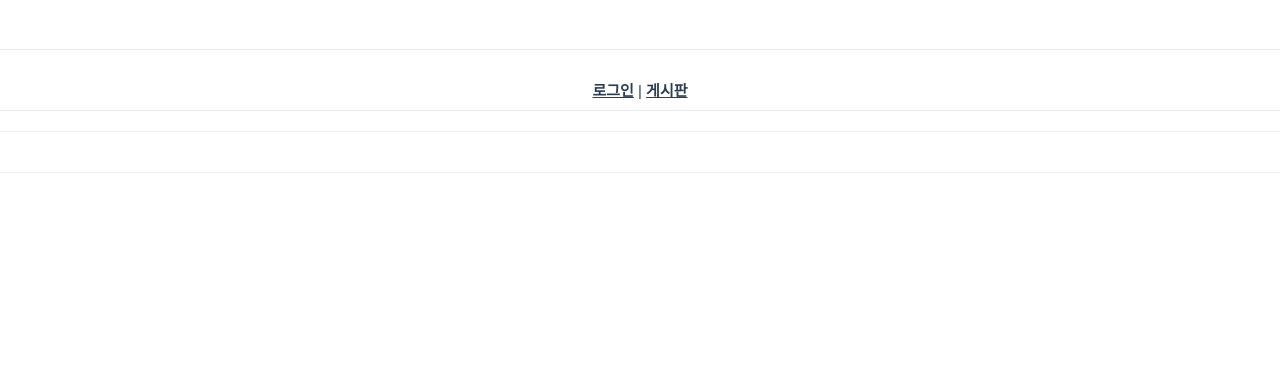
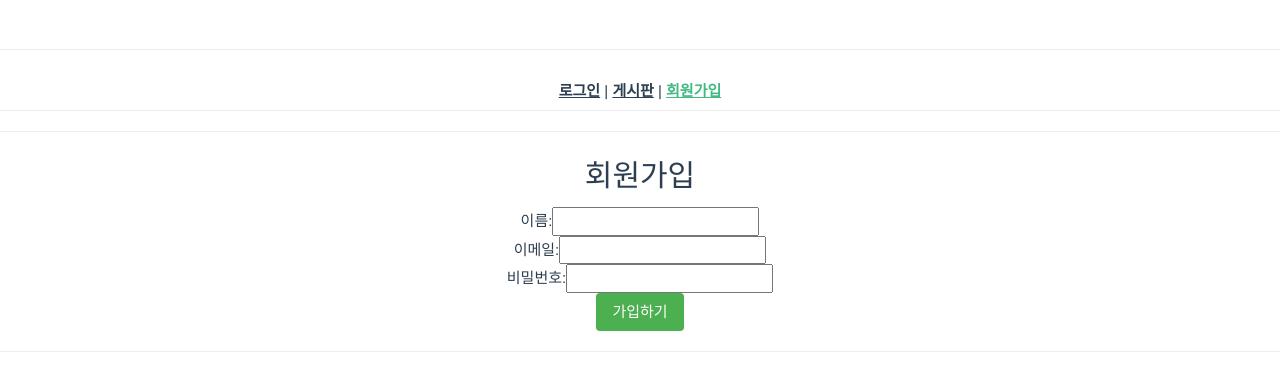
Before and after one commit to digeuthi/AssignFront, a Vue app: page /signUp in a window 1280 px wide. Before the commit this address had no page. Shown: the top 370 px of the page. Built offline with nearby package versions, Linux system fonts and the light colour scheme.

Commit message:
signUp page basic

```diff
--- a/src/components/HeaderComponent.vue
+++ b/src/components/HeaderComponent.vue
@@ -5,7 +5,8 @@
       <!-- <router-link to="/">Home</router-link> |
       <router-link to="/about">About</router-link> | -->
       <router-link to="/login">로그인</router-link> |
-      <router-link to="/board/list">게시판</router-link>
+      <router-link to="/board/list">게시판</router-link> |
+      <router-link to="/signup">회원가입</router-link>
     </div>
   </header>
   <hr/>
--- a/src/router/index.js
+++ b/src/router/index.js
@@ -4,6 +4,7 @@ import BoardList from '@/views/board/BoardList.vue'
 import BoardDetail from '@/views/board/BoardDetail.vue'
 import BoardWrite from '@/views/board/BoardWrite.vue'
 import LoginForm from "@/views/common/LoginForm.vue"
+import SignUpForm from "@/views/common/SignUpForm.vue"
 
 const routes = [
   {
@@ -15,6 +16,11 @@ const routes = [
     path: '/login',
     name: 'Login',
     component: LoginForm  //로그인 컴포넌트 추가
+  },
+  {
+    path: '/signUp',
+    name: 'SignUp',
+    component: SignUpForm //회원가입 컴포넌트 추가
   },
   {
     path: '/about',
--- /dev/null
+++ b/src/views/common/SignUpForm.vue
@@ -0,0 +1,49 @@
+<template>
+    <div>
+      <h2>회원가입</h2>
+      <form @submit.prevent="handleSubmit">
+        <div>
+          <label for="name">이름:</label>
+          <input type="text" id="name" v-model="name" required />
+        </div>
+        <div>
+          <label for="email">이메일:</label>
+          <input type="email" id="email" v-model="email" required />
+        </div>
+        <div>
+          <label for="password">비밀번호:</label>
+          <input type="password" id="password" v-model="password" required />
+        </div>
+        <div>
+          <button type="submit" class="w3-button w3-green w3-round">가입하기</button>
+        </div>
+      </form>
+    </div>
+  </template>
+
+  <script>
+  export default {
+    data() {
+      return {
+        email: '',
+        password: '',
+        name: '',
+      };
+    },
+    methods: {
+      handleSubmit() {
+        // 회원가입 로직 구현
+        const userData = {
+          email: this.email,
+          password: this.password,
+          name: this.name,
+        };
+        console.log(userData);
+      },
+    },
+  };
+  </script>
+
+  <style scoped>
+
+  </style>
```
